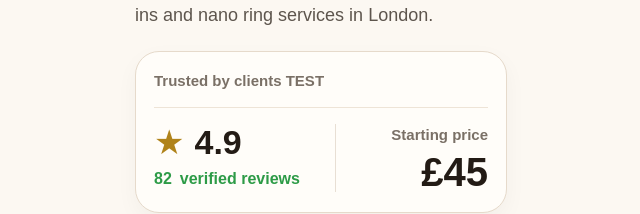
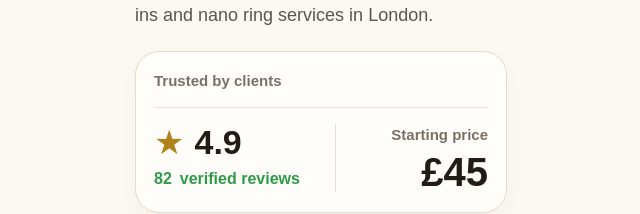
Before and after one commit to bellasalon4u-source/mapbookapp, a Next.js app: page /master/bella-keratin-studio in a window 1280 px wide. Shown: the part 630-844 px from the top of the page, without its empty margins (319-959 px from the left). Built offline with nearby package versions, Linux system fonts and the light colour scheme.

Commit message:
remove test from master summary card

```diff
--- a/app/master/[id]/page.tsx
+++ b/app/master/[id]/page.tsx
@@ -373,7 +373,7 @@ export default function MasterPage() {
                 marginBottom: 14,
               }}
             >
-              Trusted by clients TEST
+              Trusted by clients
             </div>
 
             <div
```
